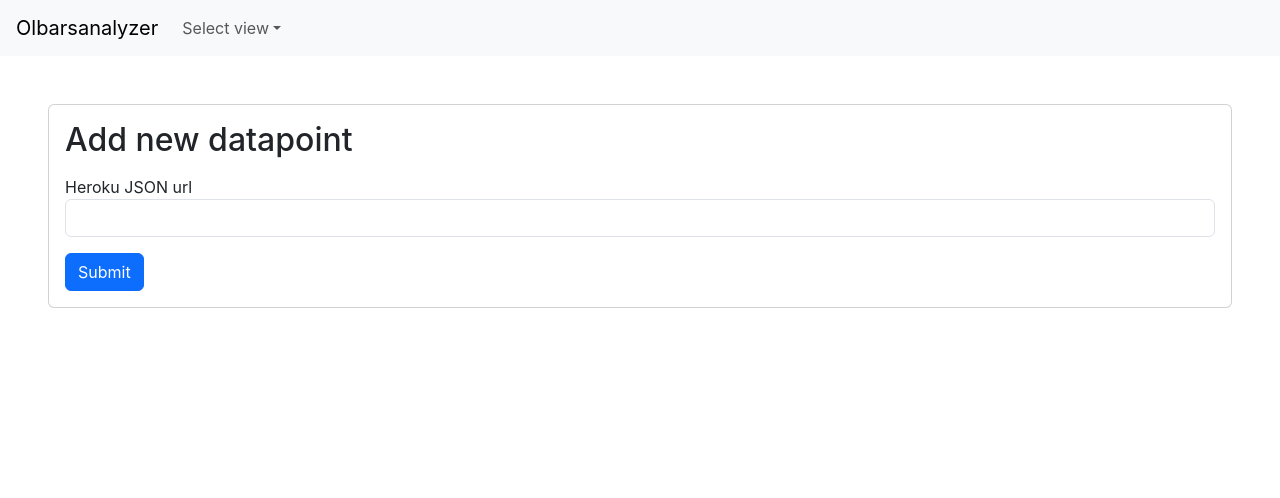
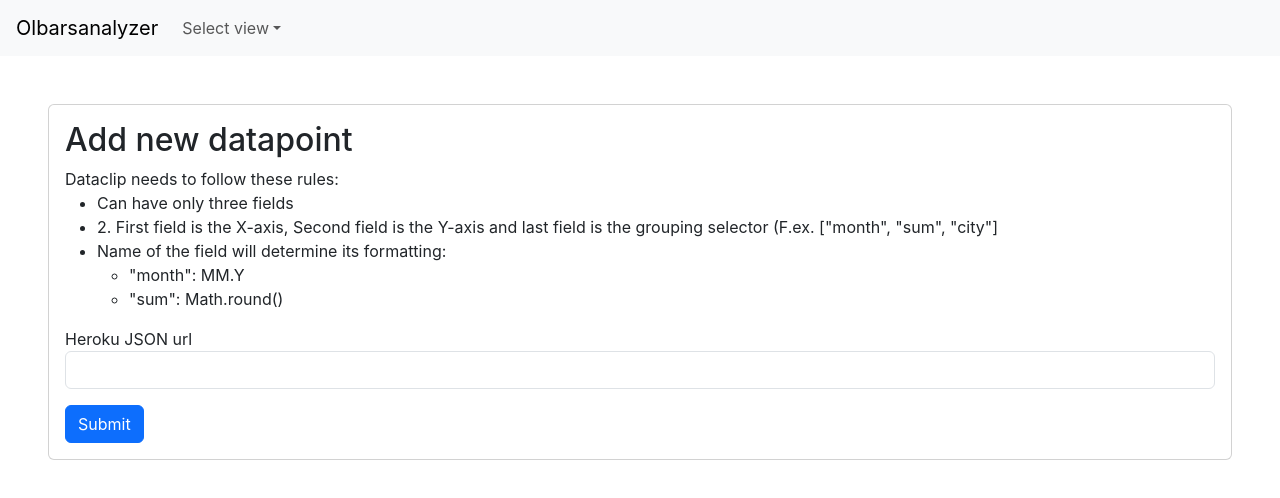
Before and after one commit to osaario/olbarsalazyer, a React (Create React App) app: page / in a window 1280 px wide. Shown: the top 498 px of the page. Built offline with nearby package versions, Linux system fonts and the light colour scheme.

Commit message:
instructions v1

```diff
--- a/src/App.js
+++ b/src/App.js
@@ -101,6 +101,25 @@ class App extends React.Component {
             <div className="card">
               <div className="card-body">
                 <h2>Add new datapoint</h2>
+                <p>
+                  Dataclip needs to follow these rules:
+                  <ul>
+                    <li>Can have only three fields</li>
+                    <li>
+                      2. First field is the X-axis, Second field is the Y-axis
+                      and last field is the grouping selector (F.ex. ["month",
+                      "sum", "city"]
+                    </li>
+                    <li>
+                      Name of the field will determine its formatting:
+                      <ul>
+                        <li>"month": MM.Y</li>
+                        <li>"sum": Math.round()</li>
+                      </ul>
+                    </li>
+                  </ul>
+                </p>
+
                 <form
                   onSubmit={async (e) => {
                     e.preventDefault();
```
